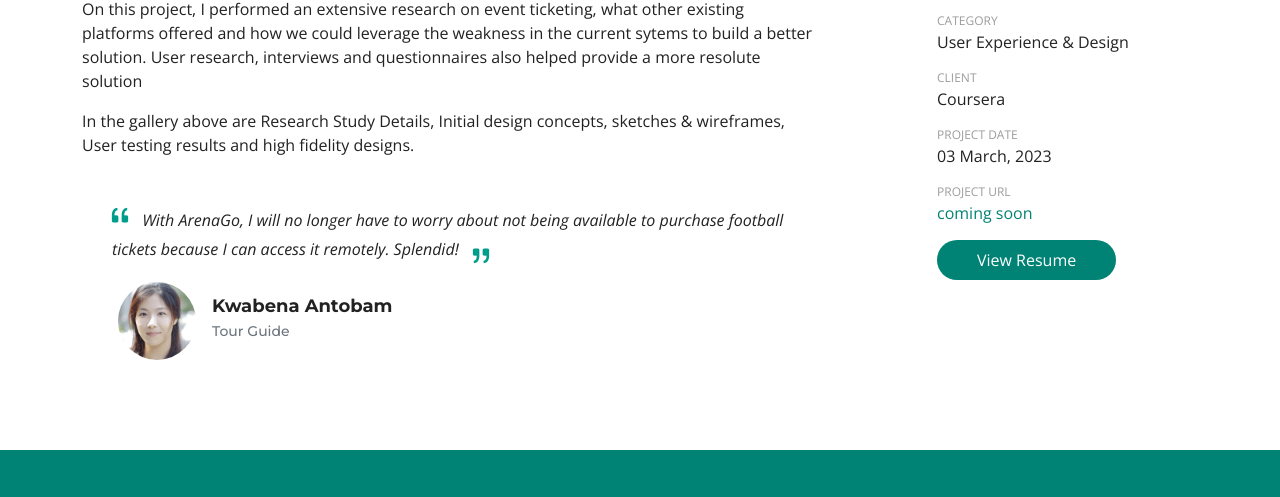
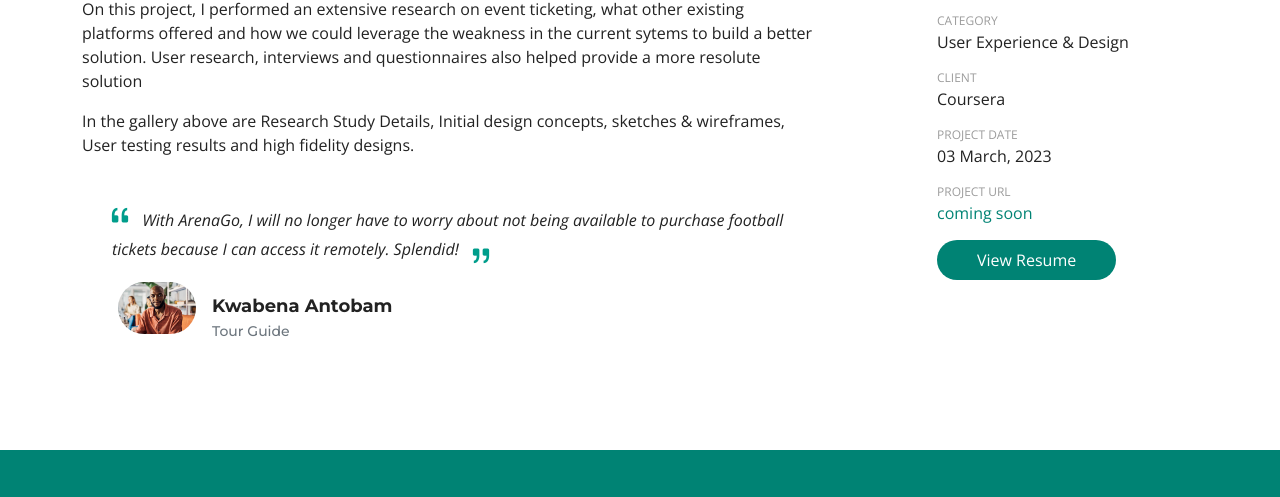
Before and after one commit to KobbySkywalker/UI-UX-portfolio, a plain HTML site: page portfolio-details.html in a window 1280 px wide. Shown: the part 1900-2397 px from the top of the page. Drawn offline with nearby package versions, Linux system fonts and the light colour scheme.

Commit message:
ArenaGo page updates

```diff
--- a/portfolio-details.html
+++ b/portfolio-details.html
@@ -165,7 +165,7 @@
                   <i class="bi bi-quote quote-icon-right"></i>
                 </p>
                 <div>
-                  <img src="assets/img/testimonials/testimonials-2.jpg" class="testimonial-img" alt="">
+                  <img src="assets/img/testimonials/testimonials-8.jpg" class="testimonial-img" alt="">
                   <h3>Kwabena Antobam</h3>
                   <h4>Tour Guide</h4>
                 </div>
```
